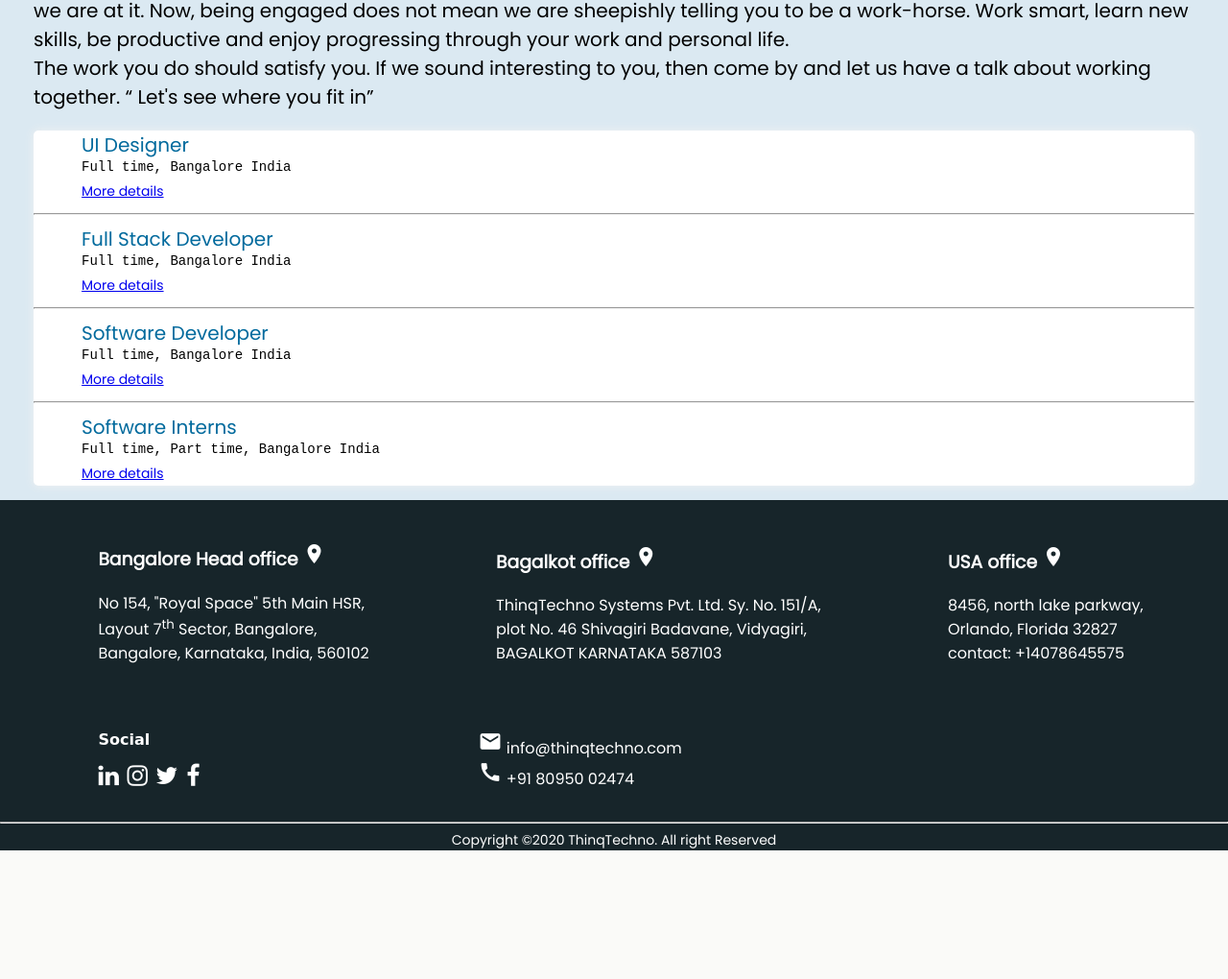
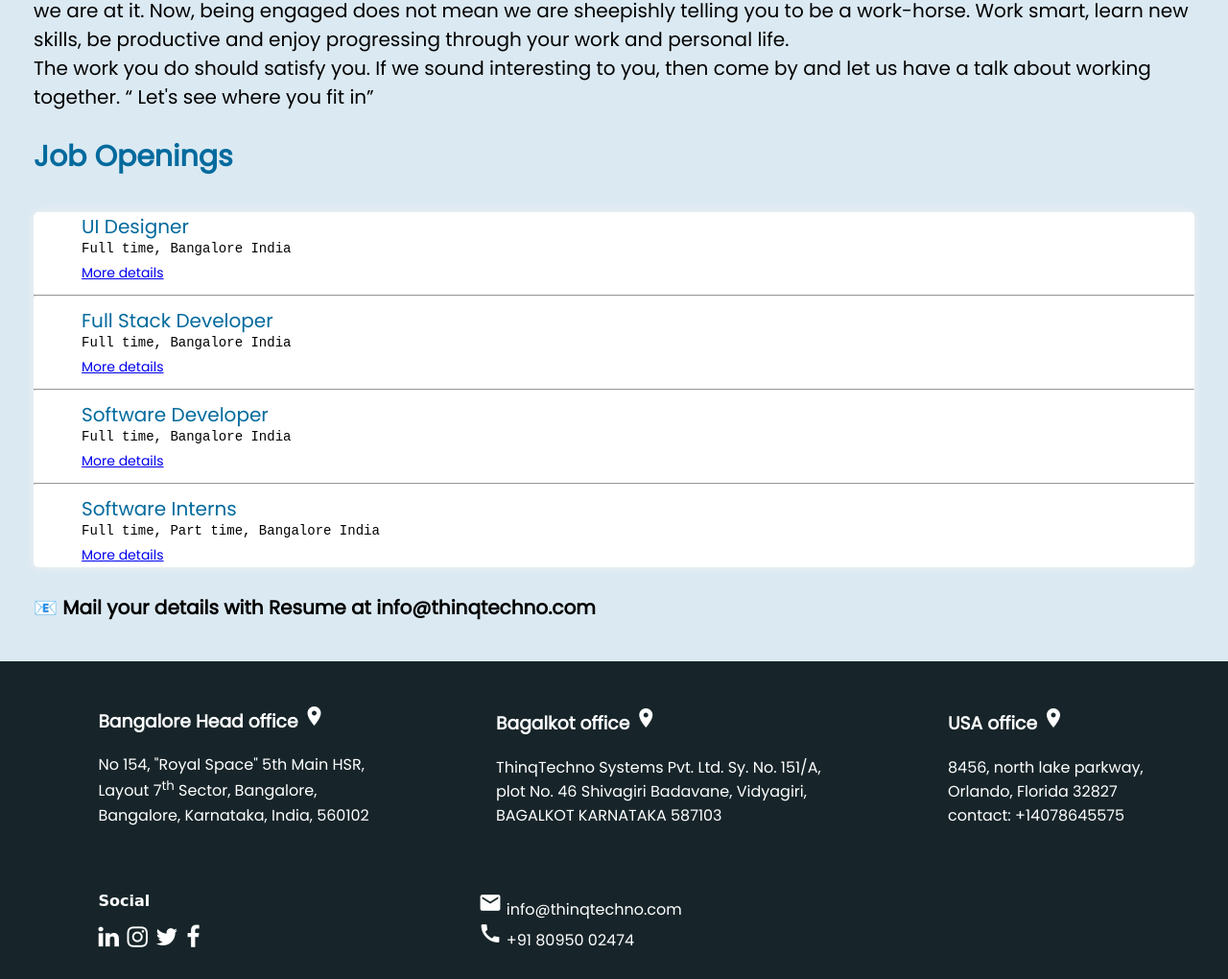
Before and after one commit to ThinqTechno/thinqTechno_website, a plain HTML site: page career.html in a window 1280 px wide. Shown: the part 953-1973 px from the top of the page at 96% size. Before the commit the page ends 1839 px from the top, so only its background shows below. Drawn offline with nearby package versions, Linux system fonts and the light colour scheme.

Commit message:
job openings

```diff
--- a/career.html
+++ b/career.html
@@ -47,6 +47,7 @@
             The work you do should satisfy you.
             If we sound interesting to you, then come by and let us have a talk about working together.  “ Let's see where you fit in”
         </p>
+        <h1 style="text-align: left;">Job Openings</h1><br>
         <div id="job-list">
             <div>
                 UI Designer <br>
@@ -72,6 +73,7 @@
                 <a href="#" style="font-size: 14px;">More details</a>
             </div>
         </div>
+        <h4>&#128231; Mail your details with Resume at  info@thinqtechno.com</h4>
     </div>
     <div class="footer">
         <span class="inside-footer">
```
